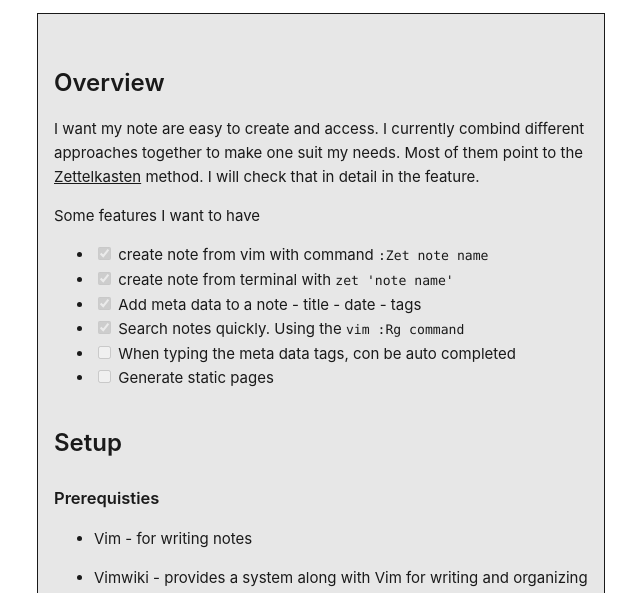
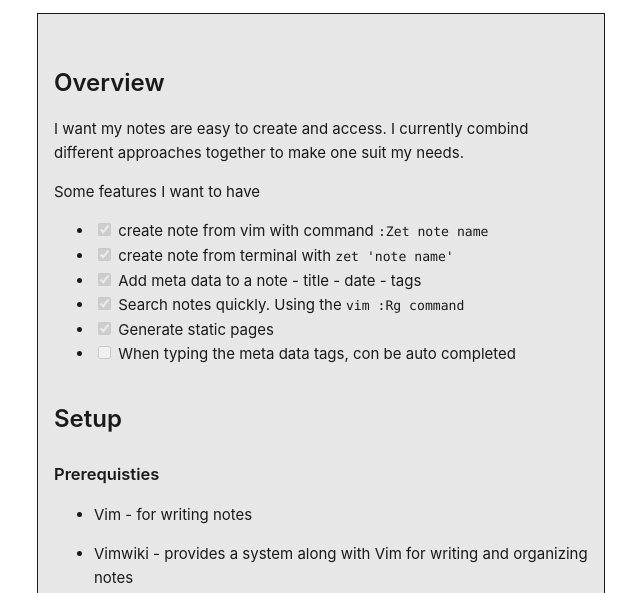
Before and after one commit to runningdemo/runningdemo, a plain HTML site: page zett-Note-taking-in-vim-2021-01-02-0839.html in a window 1280 px wide. Shown: the part 207-800 px from the top of the page, without its empty margins (319-959 px from the left). Drawn offline with Linux system fonts and the light colour scheme.

Commit message:
Update article

```diff
--- a/zett-Note-taking-in-vim-2021-01-02-0839.html
+++ b/zett-Note-taking-in-vim-2021-01-02-0839.html
@@ -244,14 +244,14 @@
     <a href="/">Back to notes</a>
     <h1 class="mb16px">Note taking in vim</h1>
     <div class="mb8px">
-      <strong>Keywords:</strong> zettelkasten,notes,second brain
+      <strong>Keywords:</strong> zettelkasten,notes,vimwiki
     </div>
     <div class="note-date mb16px">
       <strong>Date:</strong> 2021-01-02
     </div>
     <div class="note-content b1 bg-gray pa2">
       <h2 id="overview">Overview</h2>
-<p>I want my note are easy to create and access. I currently combind different approaches together to make one suit my needs. Most of them point to the <a href="https://zettelkasten.de/posts/overview/#knowledge-management">Zettelkasten</a> method. I will check that in detail in the feature.</p>
+<p>I want my notes are easy to create and access. I currently combind different approaches together to make one suit my needs.</p>
 <p>Some features I want to have</p>
 <ul class="task-list">
 <li><input type="checkbox" disabled="" checked="" />
@@ -262,10 +262,10 @@ create note from terminal with <code>zet 'note name'</code></li>
 Add meta data to a note - title - date - tags</li>
 <li><input type="checkbox" disabled="" checked="" />
 Search notes quickly. Using the <code>vim :Rg command</code></li>
+<li><input type="checkbox" disabled="" checked="" />
+Generate static pages</li>
 <li><input type="checkbox" disabled="" />
 When typing the meta data tags, con be auto completed</li>
-<li><input type="checkbox" disabled="" />
-Generate static pages</li>
 </ul>
 <h2 id="setup">Setup</h2>
 <h3 id="prerequisties">Prerequisties</h3>
```
Also changed, not shown: 1 other file.
